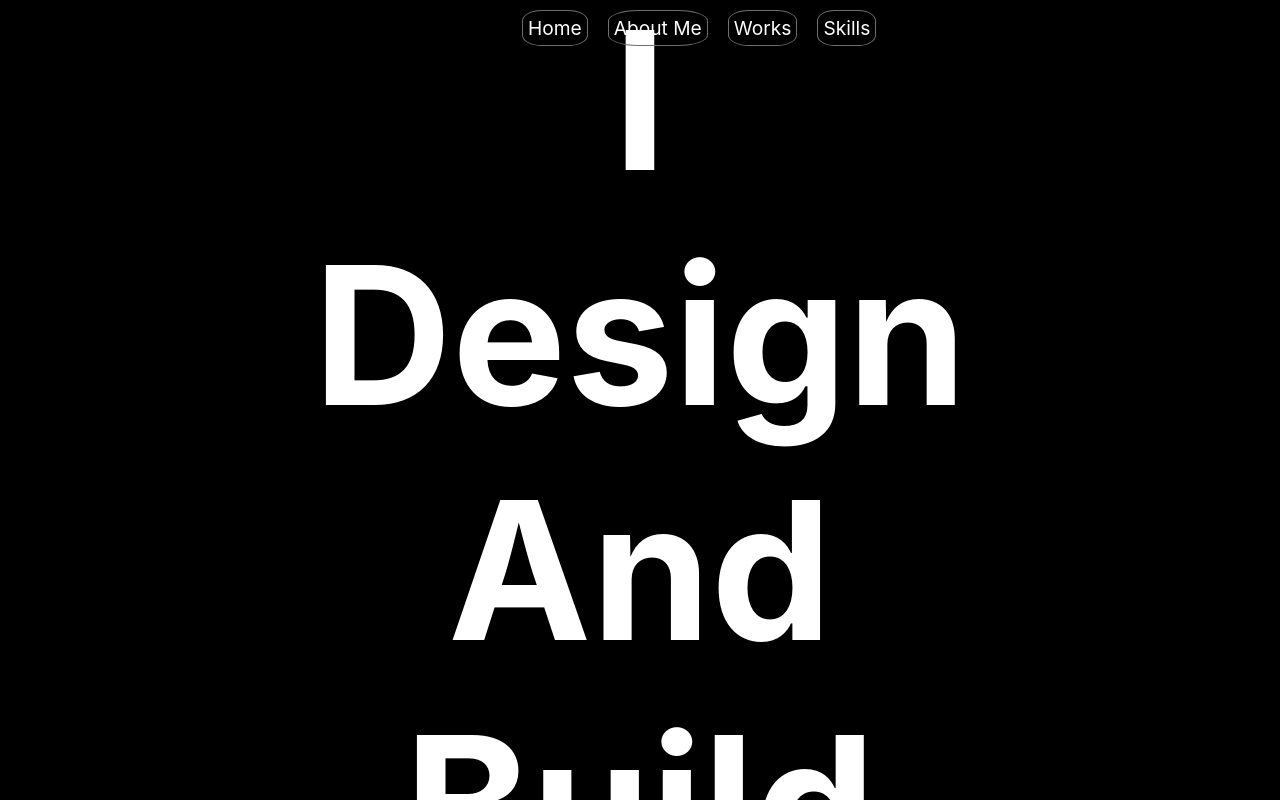
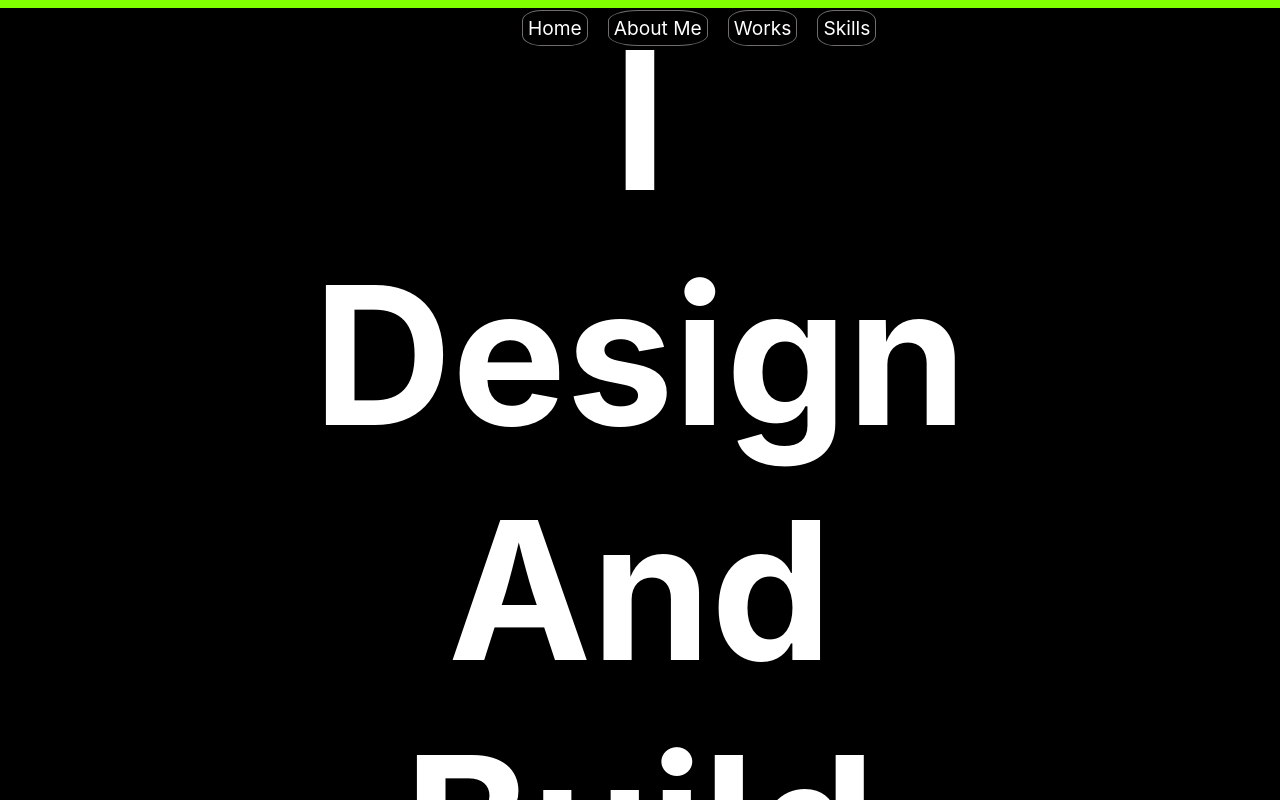
Before and after one commit to adarsh-gupta101/Portfolio101, a React (Create React App) app: page /about in a window 1280 px wide. Shown: the top 800 px of the page. Built offline with nearby package versions, Linux system fonts and the light colour scheme.

Commit message:
scroll bar

```diff
--- a/public/index.html
+++ b/public/index.html
@@ -25,6 +25,9 @@
       Learn how to configure a non-root public URL by running `npm run build`.
     -->
     <title>Adarsh Gupta</title>
+    <style>body{
+      background-color: black;
+    }</style>
   </head>
   <body>
     <noscript>You need to enable JavaScript to run this app.</noscript>
--- a/src/App.css
+++ b/src/App.css
@@ -2,4 +2,6 @@ app {
   box-sizing: border-box;
   margin: 0;
   padding: 0;
+  height: 100vh;
+  background-color: black;
 }
--- a/src/components/About.js
+++ b/src/components/About.js
@@ -5,6 +5,7 @@ const About = () => {
   return (
     <div className="about">
       {" "}
+      <div className="about__top"></div>
       <div className="top">
         <h1>I </h1> <h1>Design </h1> <h1>And </h1>
         <h1>Build </h1>
--- a/src/components/about.css
+++ b/src/components/about.css
@@ -3,13 +3,12 @@
   background-color: rgb(0, 0, 0);
   color: white;
   width: 100%;
-  margin-top: -75px;
+  margin-top: -55px;
   position: relative;
 }
 .top > h1 {
   font-size: 24vh;
   margin: 3px;
-
 }
 .about > img {
   margin-left: 45%;
@@ -22,7 +21,7 @@
   border-radius: 15px;
   padding: 15px;
   margin-bottom: 15px;
-  font-size:large;
+  font-size: large;
 }
 .aboutme {
   text-align: center;
@@ -67,12 +66,39 @@
   background-color: blue;
   color: whitesmoke;
 }
-@media only screen and( max-width:367px){
-  .about{
+@media only screen and( max-width:367px) {
+  .about {
     margin-top: -55px;
   }
-  .about>h1{
+  .about > h1 {
     margin-top: 25px;
   }
+}
+.about__top {
+  height: 8px;
+  width: 100%;
+  position: fixed;
+  top: 0;
+  background-color: chartreuse;
+}
+/* width */
+::-webkit-scrollbar {
+  width: 12px;
+}
 
+/* Track */
+::-webkit-scrollbar-track {
+  box-shadow: inset 0 0 5px grey;
+  border-radius: 8px;
 }
+
+/* Handle */
+::-webkit-scrollbar-thumb {
+  background: chartreuse;
+  border-radius: 6px;
+}
+
+/* Handle on hover */
+::-webkit-scrollbar-thumb:hover {
+  background: #027524;
+}
```
